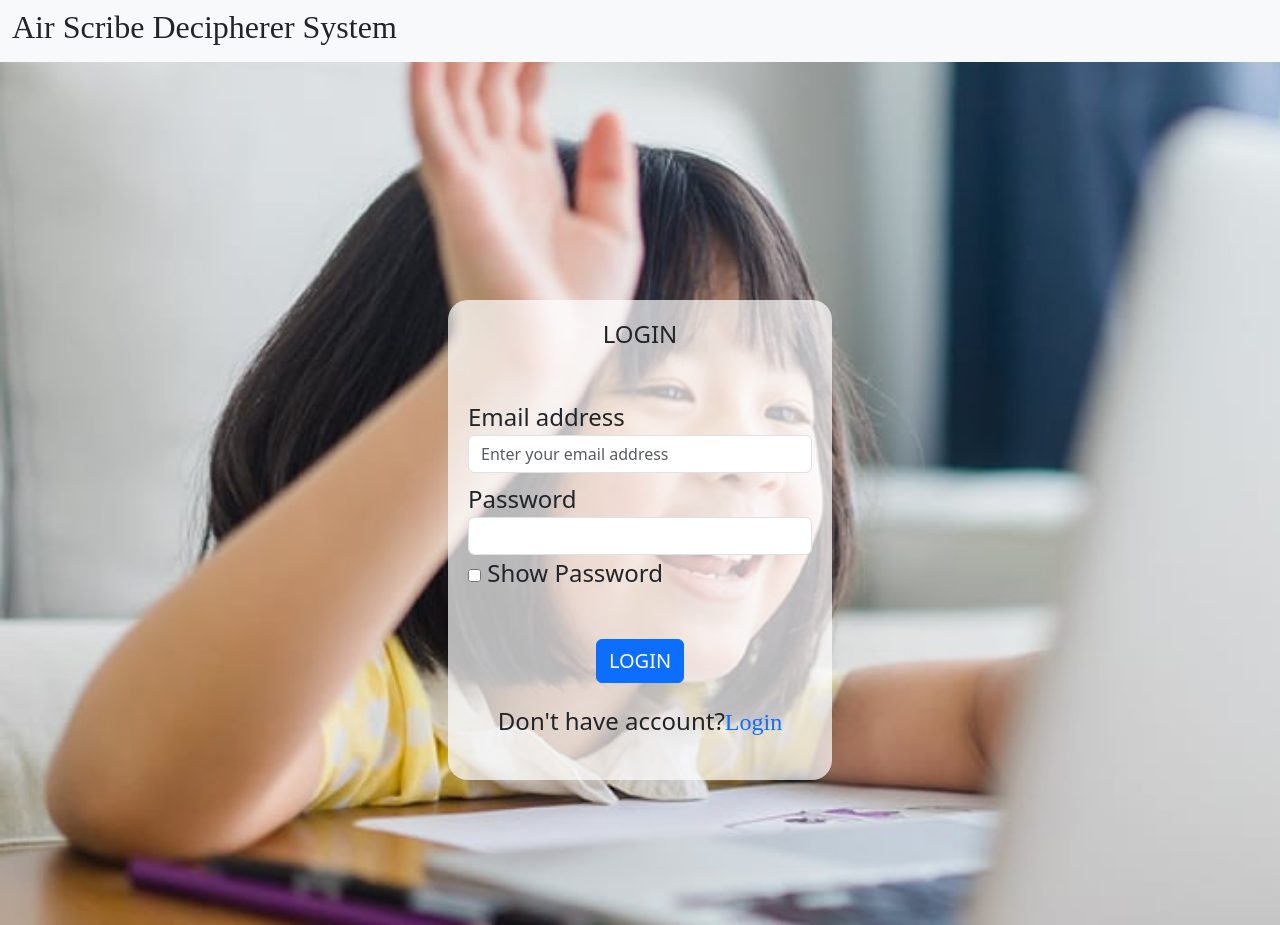
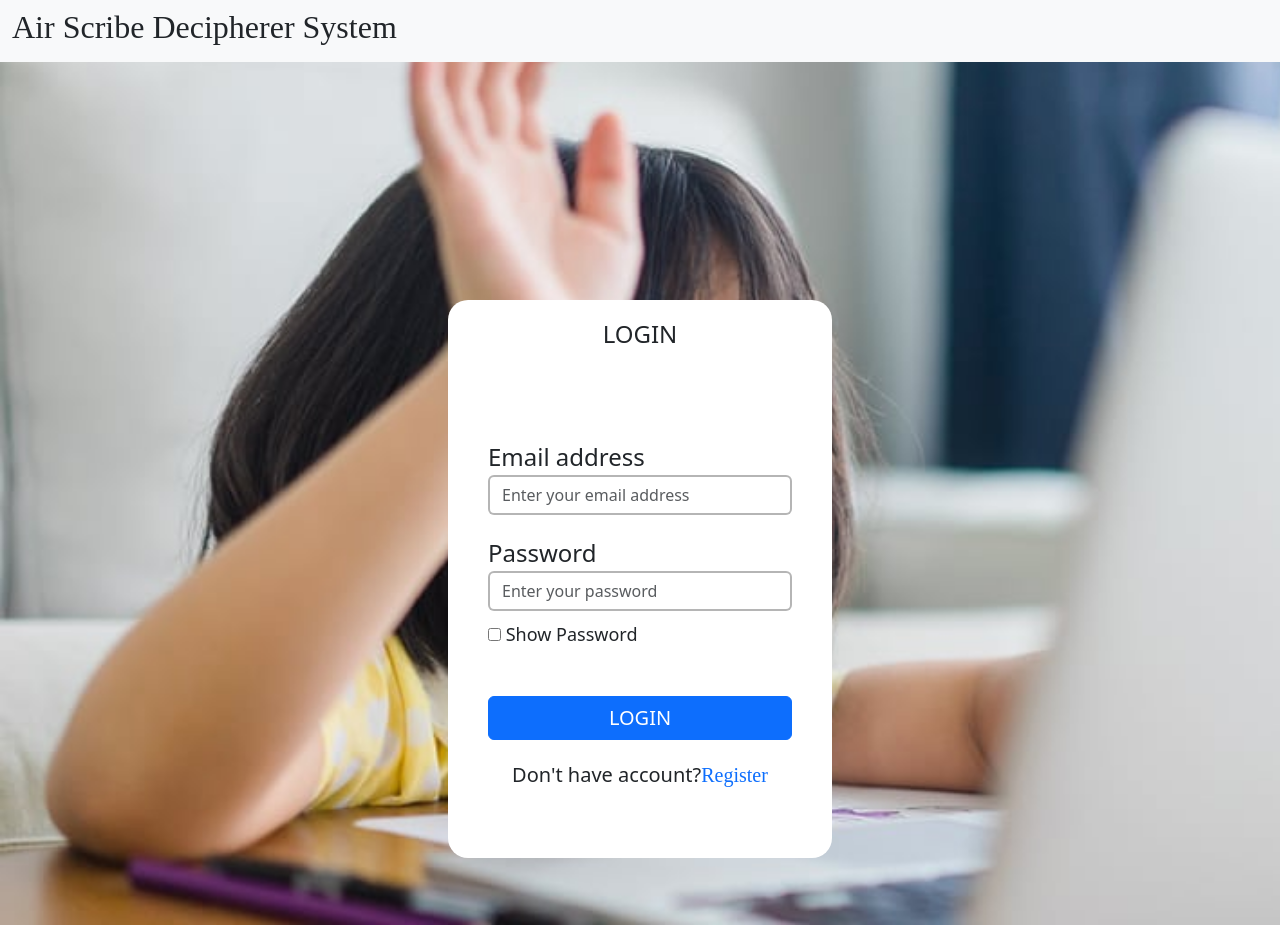
Before and after one commit to Archanatshinod/AirscribeDecipherersystem, a Django app: page /Login in a window 1280 px wide. Run offline with Django 5.2, Linux system fonts and the light colour scheme; some web fonts are replaced.

Commit message:
fourth commit

```diff
--- a/AirscribeDS/app/views.py
+++ b/AirscribeDS/app/views.py
@@ -191,8 +191,8 @@ def user_view_review(request):
     except EmptyPage:
         data = paginator.page(paginator.num_pages)
     if request.method=="POST":
-        review=request.POST['review']
-        rating=request.POST['rating']
+        review=request.POST.get('review',None)
+        rating=request.POST.get('rating',0)
         data3=Review.objects.create(user_id=data2,review=review,rating=rating)
         data3.save()
         return render(request,'user_view_review.html',{'message':'Review/Rating added successfully!!!','reviews':data})
--- a/AirscribeDS/static/css/style.css
+++ b/AirscribeDS/static/css/style.css
@@ -23,6 +23,8 @@ font-size: 150%;
 .form-control {
   /* line-height: 2.5; */
   font-size: 100%;
+  border-width:solid ;
+  border-color: black;
   }
   .btn{
     /* width:30%; */
@@ -30,6 +32,7 @@ font-size: 150%;
     margin-top: 10px;
 
   }
+
   p,a{
 font-size: 120%;
 font-family: Proza Libre;
--- a/AirscribeDS/templates/login.html
+++ b/AirscribeDS/templates/login.html
@@ -36,14 +36,15 @@
         <form method="post" action="{% url 'Login' %}">
           {% csrf_token %}
           <div class="form-group mb-2 ">
-            <label for="exampleInputEmail1">Email address</label><br>
+            <label  class="l" for="exampleInputEmail1">Email address</label><br>
             <input type="email"  name="username" class="form-control" id="exampleInputEmail1" aria-describedby="emailHelp" placeholder="Enter your email address">
-          </div>
-          <div class="form-group">
-            <label for="exampleInputPassword1">Password</label><br>
+
+          <!-- <div class="form-group"> -->
+            <label class="l" for="exampleInputPassword1">Password</label><br>
             <!-- <input type="password" name="password" class="form-control" id="exampleInputPassword1" placeholder=" Enter your password"> -->
-            <input type="password" name="password" class="form-control"id="passwordField" />
-<input type="checkbox" onclick="togglePasswordVisibility()"> Show Password
+            <input type="password" name="password" class="form-control"id="passwordField" placeholder="Enter your password" />
+            <div style="font-size: 18px; margin-top: 10px;"><input type="checkbox" onclick="togglePasswordVisibility()"><span> Show Password</span></div>
+
 
 <script>
   function togglePasswordVisibility() {
@@ -55,17 +56,19 @@
     }
   }
 </script>
-          </div>
+<div class="text-center mt-5  ">
 
-          <div class="text-center mt-5  ">
+  <button type="submit" class="btn btn-primary m-auto fonts " style="width:100%;">LOGIN</button>
+  <div class="ack">Don't have account?<a href="{% url 'user_registeration' %}">Register</a></div>
+</div>
+</form>
+  {{error}}
+  </div>
+</div>
+</div>
+</div>
 
-            <button type="submit" class="btn btn-primary m-auto fonts ">LOGIN</button>
-            <div class="ack">Don't have account?<a href="{% url 'user_registeration' %}">Login</a></div>
-          </div>
-        </form>
-            {{error}}
-            </div>
-        </div>
+
 </body>
 </html>
 
@@ -86,7 +89,7 @@
   margin: auto;
   border-radius: 20px;
   border-bottom: 10px;
-  background-color: rgba(255, 255, 255, 0.699);
+  background-color: white;
   border-radius: 20px;
 }
 @media screen and (min-width: 480px) {
@@ -97,7 +100,7 @@
   margin: auto;
   border-radius: 20px;
   border-bottom: 10px;
-  background-color: rgba(255, 255, 255, 0.699);
+  background-color: white;
   border-radius: 20px;
 }
 }
@@ -107,7 +110,21 @@ a{
 }
 .ack{
   padding: 20px;
+  font-size: 20px;
 }
+.mb-2{
+  /* background-color: rgb(255, 255, 255); */
+  padding:20px;
+  border-radius: 20px;
+
+}
+.l{
+
+  padding-top:20px ;
+}
+input{
+    border: 2px solid rgba(0, 0, 0, 0.29) !important;
+  }
 
 
 </style>
```
Also changed, not shown: AirscribeDS/templates/change_password.html (+7 -3 lines), AirscribeDS/templates/changepassword_user.html (+8 -3 lines), AirscribeDS/templates/user_home.html (+26 -16 lines), AirscribeDS/templates/user_view_review.html (+37 -27 lines).
